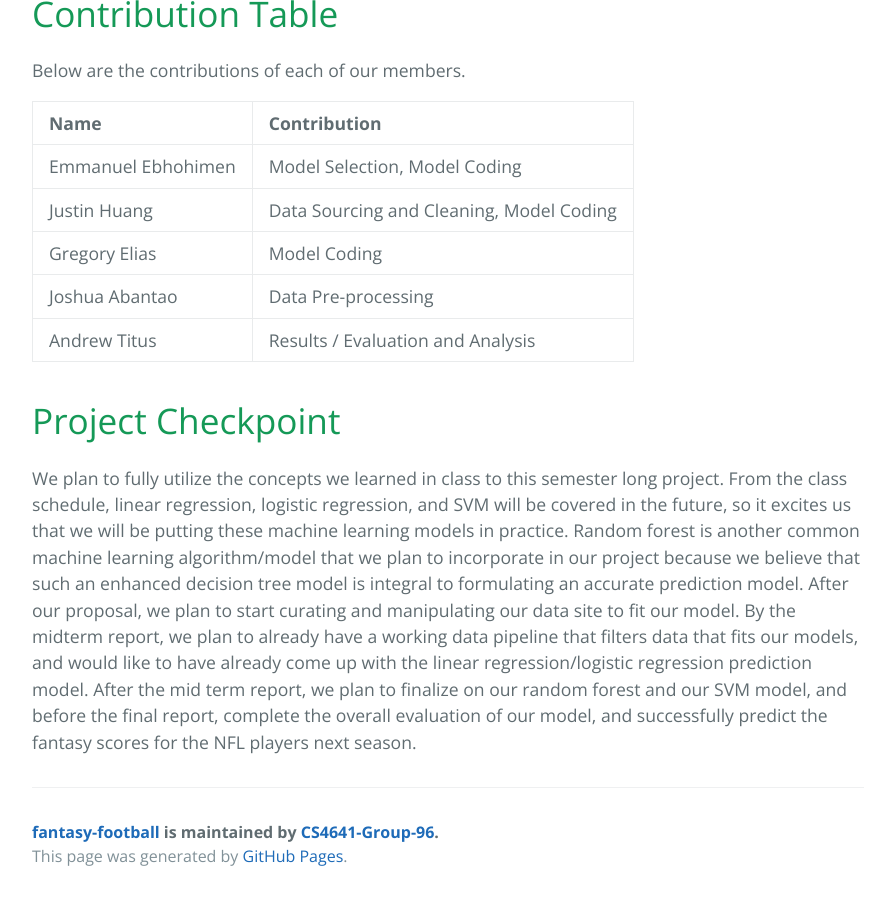
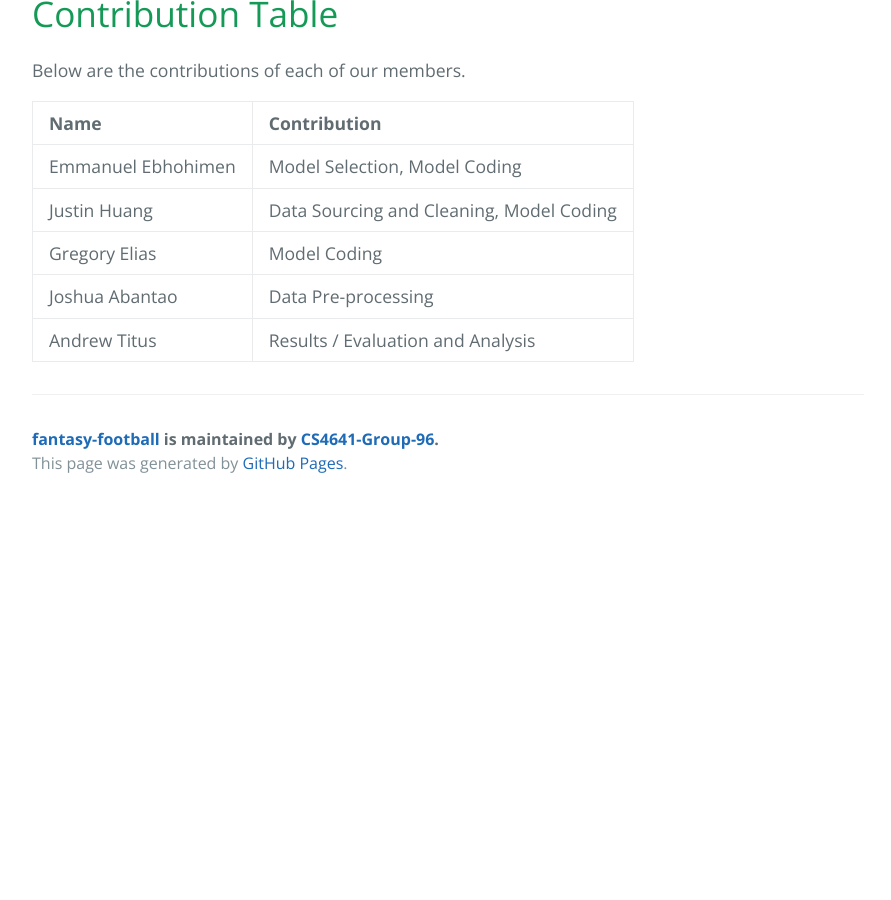
Before and after one commit to CS4641-Group-96/fantasy-football, a Jekyll site: the page built from index.md, in a window 1280 px wide and 900 px high, scrolled down 11773 px. Shown: the whole window, without its empty margins (192-1083 px from the left). Built offline with Jekyll 4.4.1, drawn with Linux system fonts in a browser that asks for light colours; after the commit the page ends 12280 px from its top, so only the background shows below that.

Commit message:
Update index.md

```diff
--- a/index.md
+++ b/index.md
@@ -120,7 +120,3 @@ Below are the contributions of each of our members.
 | Gregory Elias        | Model Coding                                               |
 | Joshua Abantao       | Data Pre-processing                                        |
 | Andrew Titus         | Results / Evaluation and Analysis                          |
-
-# Project Checkpoint
-
-We plan to fully utilize the concepts we learned in class to this semester long project. From the class schedule, linear regression, logistic regression, and SVM will be covered in the future, so it excites us that we will be putting these machine learning models in practice. Random forest is another common machine learning algorithm/model that we plan to incorporate in our project because we believe that such an enhanced decision tree model is integral to formulating an accurate prediction model. After our proposal, we plan to start curating and manipulating our data site to fit our model. By the midterm report, we plan to already have a working data pipeline that filters data that fits our models, and would like to have already come up with the linear regression/logistic regression prediction model. After the mid term report, we plan to finalize on our random forest and our SVM model, and before the final report, complete the overall evaluation of our model, and successfully predict the fantasy scores for the NFL players next season.
```
